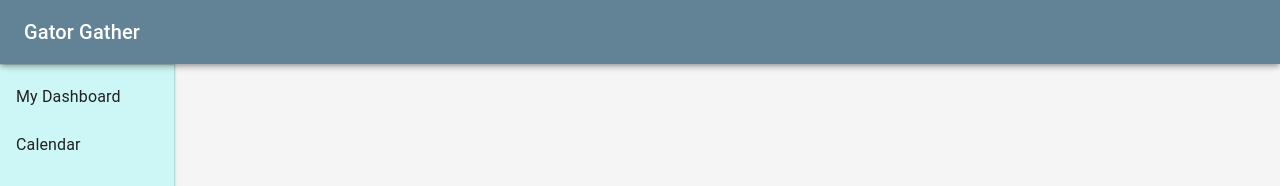
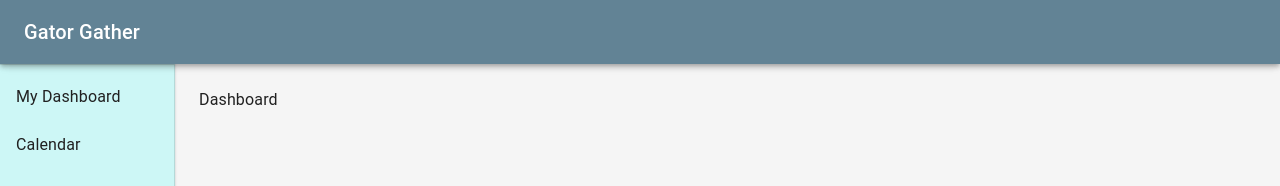
Before and after one commit to 7k-Luca/Gator-Gather, a React (Create React App) app: page /dashboard in a window 1280 px wide. Shown: the top 186 px of the page. Built offline with nearby package versions, Linux system fonts and the light colour scheme.

Commit message:
Main Content Visible away from sidebar and appbar

```diff
--- a/src/App.js
+++ b/src/App.js
@@ -1,7 +1,9 @@
 import {BrowserRouter as Router, Routes, Route } from 'react-router-dom';
 
 // Material UI
-import { ThemeProvider } from '@mui/material/styles';
+import { ThemeProvider, styled } from '@mui/material/styles';
+import CssBaseline from '@mui/material/CssBaseline';
+import Box from '@mui/material/Box';
 
 // pages
 import Dashboard from './pages/Dashboard';
@@ -20,10 +22,20 @@ import Navigation from './components/Navigation';
 import Theme from './Theme';
 
 function App() {
+  // Allows the visibility of Main Content away from the sidebar and appbar
+  const MainContent = styled(Box)({
+    flexGrow: 1,
+    padding: Theme.spacing(3),
+    marginTop: 64,
+    marginLeft: 175,
+  });
+
   return (
     <ThemeProvider theme={Theme}>
       <Router>
+      <CssBaseline />
         <Navigation/>
+        <MainContent>
         <Routes>
           {/* Logged In */}
           <Route path="/dashboard" element={<Dashboard/>}/>
@@ -31,13 +43,16 @@ function App() {
           <Route path="/create-event" element={<CreateEvent/>}/>
           <Route path="/friends" element={<Friends/>}/>
           <Route path="/groups" element={<Groups/>}/>
+          <Route path="*" element={<Err/>} />
 
           {/* Not Logged In */}
           <Route path="/login" element={<Login/>}/>
           <Route path="/signup" element={<Signup/>}/>
-          <Route path="*" element={<Err/>} />
-        </Routes>
+
+          </Routes>
+        </MainContent>
       </Router>
+
     </ThemeProvider>
   );
 }
--- a/src/components/Navigation.js
+++ b/src/components/Navigation.js
@@ -1,17 +1,13 @@
-import React, { useState } from 'react';
+import React from 'react';
 import Box from '@mui/material/Box';
-import CssBaseline from '@mui/material/CssBaseline';
 import Typography from '@mui/material/Typography';
 import Drawer from '@mui/material/Drawer';
-import IconButton from '@mui/material/IconButton';
 import List from '@mui/material/List';
 import ListItem from '@mui/material/ListItem';
 import ListItemText from '@mui/material/ListItemText';
 import Toolbar from '@mui/material/Toolbar';
 import AppBar from '@mui/material/AppBar';
 import Divider from '@mui/material/Divider';
-import ChevronLeftIcon from '@mui/icons-material/ChevronLeft';
-import MenuIcon from '@mui/icons-material/Menu';
 import Theme from '../Theme';
 
 import { Link } from "react-router-dom";
@@ -27,8 +23,7 @@ export default function Navbar() {
     ];
 
     return (
-        <Box >
-            <CssBaseline />
+        <Box>
             <AppBar position="fixed" sx={{ zIndex: (theme) => theme.zIndex.drawer + 1 }}>
                 <Toolbar>
                     <Typography variant="h6" noWrap component="div">
@@ -39,7 +34,7 @@ export default function Navbar() {
             <Drawer
                 variant='permanent'
                 sx={{
-                position: 'fixed',
+                position: 'relative',
                 flexShrink: 0,
                 '& .MuiDrawer-paper': {
                     width: 175,
@@ -48,6 +43,7 @@ export default function Navbar() {
                     backgroundColor: Theme.palette.secondary.main,
                 },
                 }}
+                anchor="left"
                 open={true}
             >
                 <Toolbar
--- a/src/pages/Dashboard.js
+++ b/src/pages/Dashboard.js
@@ -1,7 +1,4 @@
 import React from 'react'
-
-// Navigation Components
-import Navigation from '../components/Navigation'
 
 export default function Dashboard() {
     return (
```
